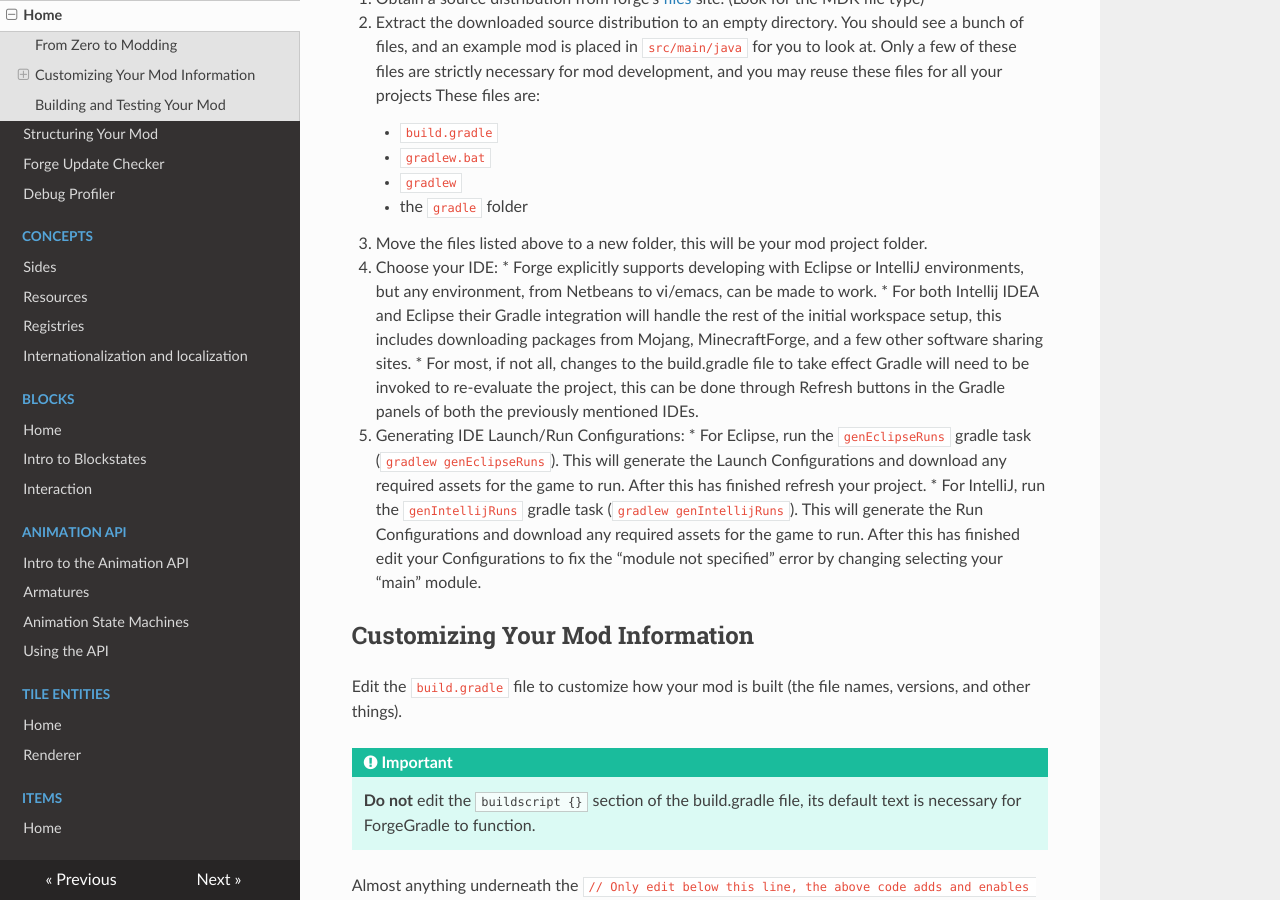
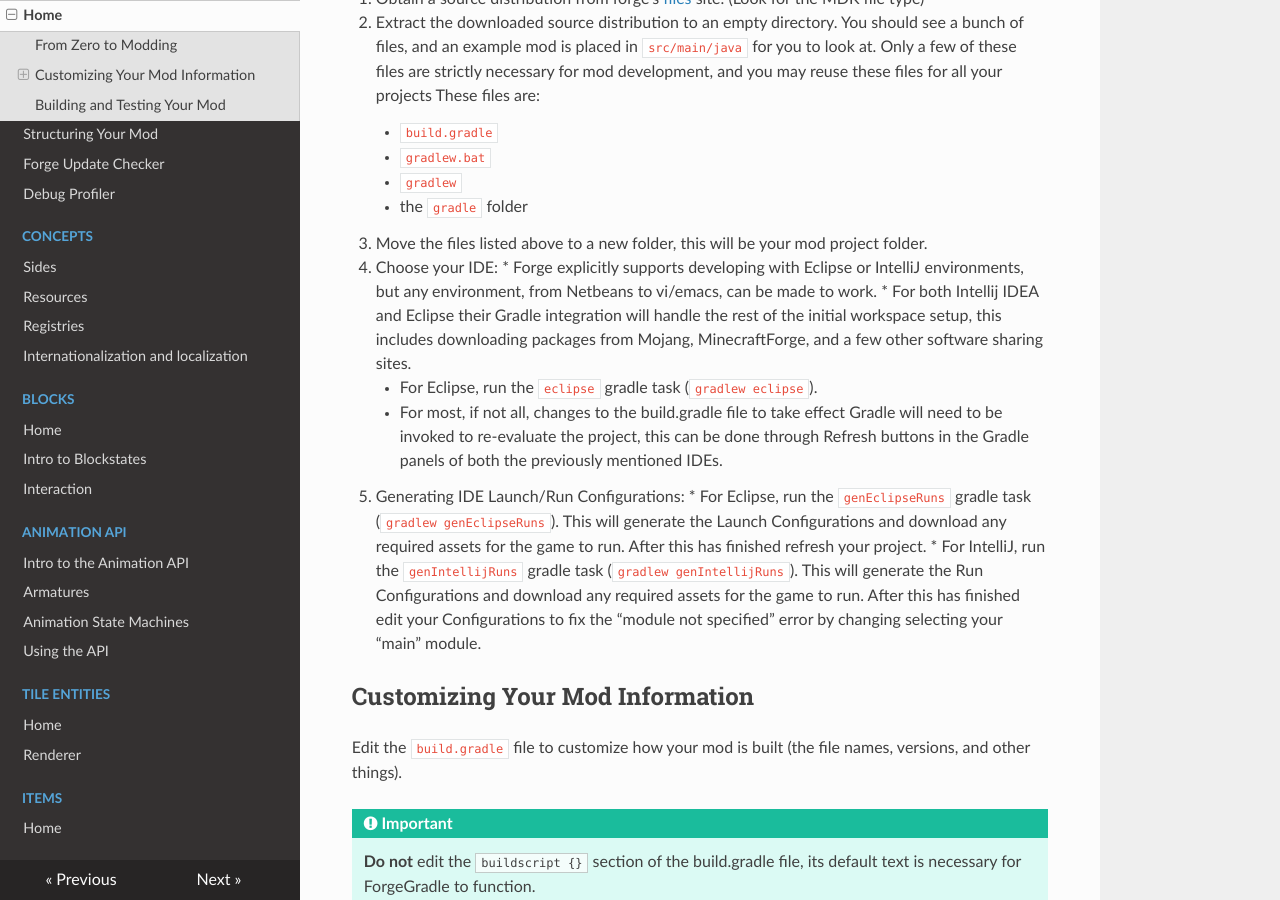
Before and after one commit to MinecraftForge/Documentation, an MkDocs documentation site: the page built from docs/gettingstarted/index.md, in a window 1280 px wide and 900 px high, scrolled down 301 px. Built offline with MkDocs 1.6.1, drawn with Linux system fonts in a browser that asks for light colours; nearby versions of some CDN libraries.

Commit message:
Update index.md
Include the Gradle task for Eclipse under "Choose your IDE." This is crucial information! A Forge project cannot be set up without it.
I don't know the task for IntelliJ integration.

```diff
--- a/docs/gettingstarted/index.md
+++ b/docs/gettingstarted/index.md
@@ -16,6 +16,7 @@ From Zero to Modding
 4. Choose your IDE:
 * Forge explicitly supports developing with Eclipse or IntelliJ environments, but any environment, from Netbeans to vi/emacs, can be made to work.
 * For both Intellij IDEA and Eclipse their Gradle integration will handle the rest of the initial workspace setup, this includes downloading packages from Mojang, MinecraftForge, and a few other software sharing sites.
+    * For Eclipse, run the `eclipse` gradle task (`gradlew eclipse`).
 * For most, if not all, changes to the build.gradle file to take effect Gradle will need to be invoked to re-evaluate the project, this can be done through Refresh buttons in the Gradle panels of both the previously mentioned IDEs.
 5. Generating IDE Launch/Run Configurations:
 * For Eclipse, run the `genEclipseRuns` gradle task (`gradlew genEclipseRuns`). This will generate the Launch Configurations and download any required assets for the game to run. After this has finished refresh your project.
```
